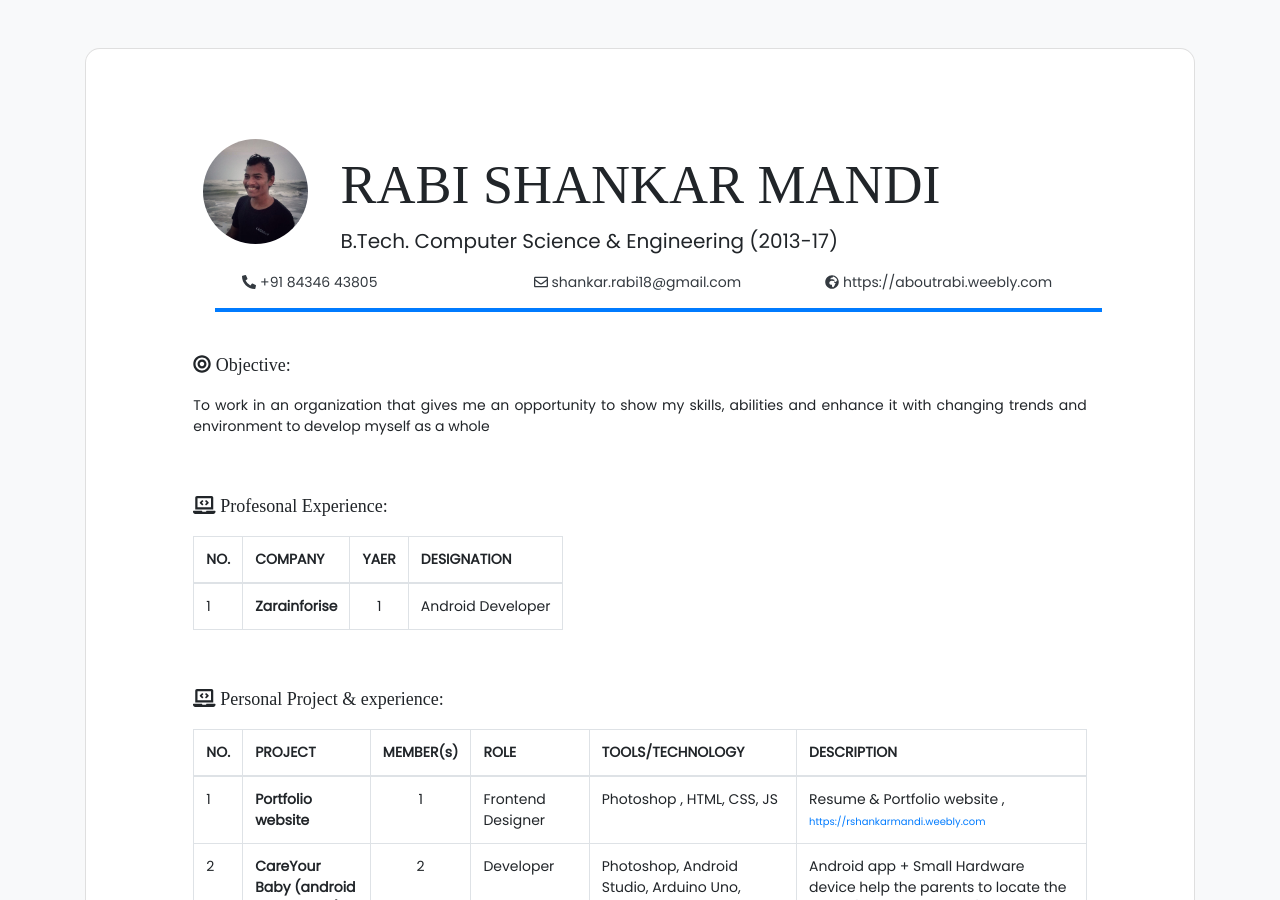
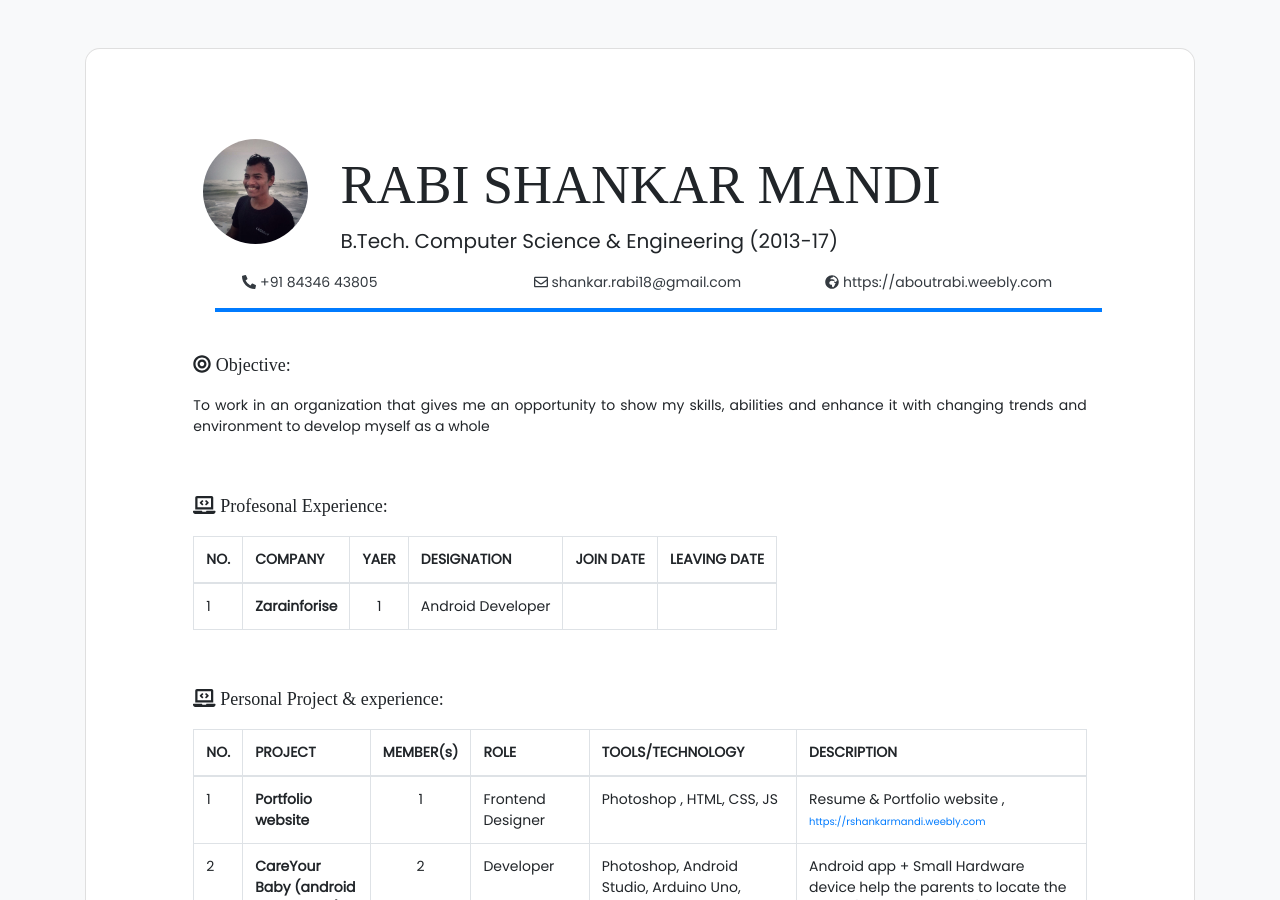
Before and after one commit to rabi-shankar/resume, a Jekyll site: the page built from index.html, in a window 1280 px wide and 900 px high. Built offline with Jekyll 4.4.1, drawn with Linux system fonts in a browser that asks for light colours; nearby versions of some CDN libraries; some web fonts are replaced.

Commit message:
Update experience.html

```diff
--- a/_includes/experience.html
+++ b/_includes/experience.html
@@ -7,6 +7,8 @@
                 <th >COMPANY</th>
                 <th class="m-size">YAER</th>
                 <th class="m-size">DESIGNATION</th>
+                <th class="m-size">JOIN DATE</th>
+                <th class="m-size">LEAVING DATE</th>
             </tr>
         </thead>
         <tbody>
@@ -16,6 +18,8 @@
                 <td class="m-size"><b>{{ experience.company }}</b></td>
                 <td class="m-size t-center">{{ experience.year }}</td>
                 <td class="m-size">{{experience.role}}</td>
+                <td class="m-size">{{experience.start}}</td>
+                <td class="m-size">{{experience.end}}</td>
             </tr>
             {% endfor %}
         </tbody>
```
